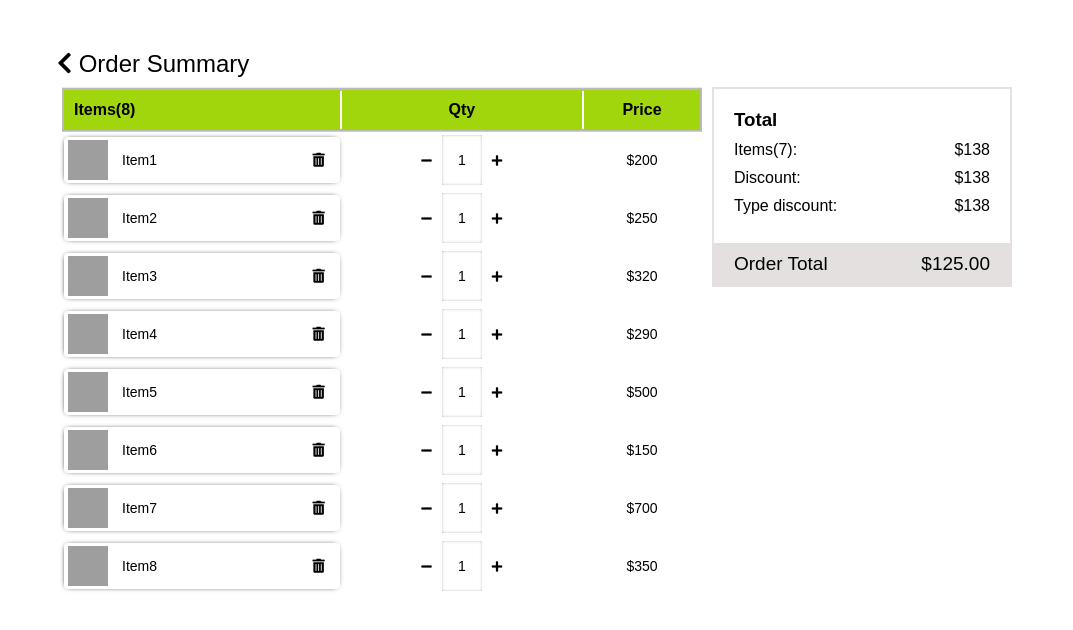
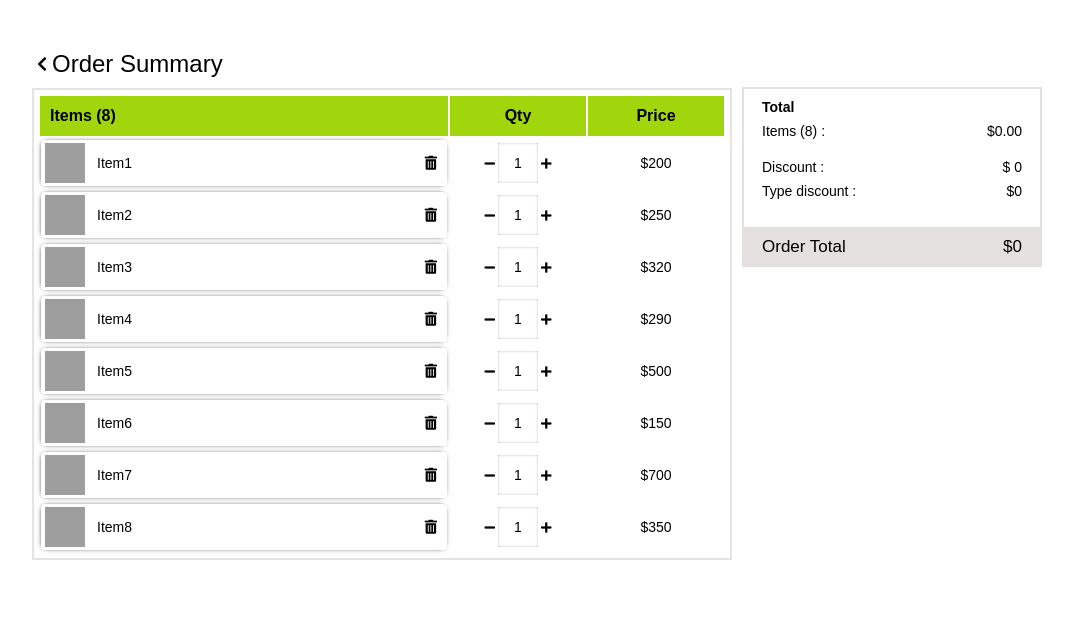
Before and after one commit to subhamdas461/HackerEarth-ShoppingCart, a React (Create React App) app: page / in a window 1280 px wide. Shown: the top 630 px of the page, without its empty margins (108-1181 px from the left). Built offline with nearby package versions, Linux system fonts and the light colour scheme; grey boxes are pictures that could not be loaded.

Commit message:
made few adjustments to UI and setup state

```diff
--- a/src/App.css
+++ b/src/App.css
@@ -10,25 +10,34 @@ body {
 #main-wrapper {
     display: flex;
     justify-content: center;
-    flex-wrap: wrap;
+    /* flex-wrap: wrap; */
+    padding: 20px;
 }
+
 /* Styling for the right items list */
 .summary-head {
     font-size: 24px;
-    font-weight: 100;
-    margin: 50px 0 0 5px;
+    font-weight: 300;
+    margin: 30px 0 0 10px;
+    display: flex;
+    align-items: center;
+}
+.summary-head .fa-chevron-left {
+    font-size: 16px;
+    padding: 5px;
 }
 table {
-    width: 80vmin;
+    width: 100vmin;
     text-align: left;
     margin: 10px;
+    padding: 4px;
     max-width: 700px;
-    min-width: 300px;
+    min-width: 380px;
+    border: 2px solid rgb(230, 227, 227);
 }
 
 thead {
     background-color: rgb(160, 214, 11);
-    box-shadow: 0px -0.3px 0px 2px rgb(187, 186, 186);
     height: 40px;
 }
 thead .th-item {
@@ -37,8 +46,8 @@ thead .th-item {
 
 td {
     font-size: 14px;
-    padding: 2px 0;
-    margin: 5px 0;
+    padding: 3px 0;
+    margin: 2px 1px;
 }
 
 td:nth-child(2),
@@ -46,12 +55,14 @@ td:nth-child(3),
 thead th:nth-child(2),
 thead th:nth-child(3) {
     text-align: center;
+    width: 20%;
 }
+
 tbody .main-item-name {
     position: relative;
     display: flex;
     align-items: center;
-    height: 46px;
+    /* height: 46px; */
     border-radius: 4px;
     box-shadow: 0px 0px 7px -4px, -1px 0px 5px -3px;
 }
@@ -59,24 +70,26 @@ tbody .main-item-name img {
     margin: 0 4px;
     width: 40px;
     height: 40px;
+    background-color: rgb(168, 166, 166);
 }
 
 tbody .name {
-    margin: 0 0 0 10px;
+    margin: 0 0 0 8px;
 }
 .delete-btn {
     position: absolute;
-    right: 0px;
-    padding: 15px;
+    right: 8px;
+    padding: 2px;
+    cursor: pointer;
 }
 
 /* quantity part */
 td .nos-item {
     display: inline-block;
     width: 40px;
-    height: 50px;
-    line-height: 50px;
-    margin: 0 10px;
+    height: 40px;
+    line-height: 40px;
+    margin: 0 3px;
     box-shadow: inset 0 0 4px -2.5px;
 }
 .minus-item,
@@ -89,22 +102,47 @@ td .nos-item {
 .checkout-box {
     width: 300px;
     border: 2px solid rgba(214, 208, 208, 0.63);
-    height: 200px;
-    margin: 87px 0 50px 0;
-    padding: 20px;
+    height: 180px;
+    margin: 67px 0 50px 0;
+    padding: 10px 18px;
     position: relative;
+    font-size: 14px;
+}
+.checkout-box .total-text {
+    font-size: 14px;
 }
 .checkout-box > div {
     display: flex;
     justify-content: space-between;
-    margin: 10px 0;
+    margin: 8px 0;
 }
+.checkout-box .ch-items-dis {
+    margin-top: 20px;
+}
+
 .ch-total {
-    font-size: 19px;
+    font-size: 17px;
     width: 100%;
     position: absolute;
     left: 0;
     bottom: -10px;
-    padding: 10px 20px;
+    padding: 10px 18px;
     background-color: rgb(228, 224, 224);
 }
+
+@media only screen and (max-width: 1100px) {
+    #main-wrapper {
+        /* display: block; */
+        flex-direction: column-reverse;
+        align-items: center;
+    }
+    .checkout-box {
+        margin: 10px 0 0 10px;
+    }
+}
+@media only screen and (max-width: 768px) {
+    table {
+        width: 95vw;
+        margin: inherit auto;
+    }
+}
--- a/src/App.js
+++ b/src/App.js
@@ -2,12 +2,16 @@ import "./App.css";
 import Checkout from "./Components/Checkout/Checkout";
 
 import Main from "./Components/ItemColumn/Main";
+import DataContext from "./DataContext";
+
 function App() {
     return (
-        <div id="main-wrapper">
-            <Main />
-            <Checkout />
-        </div>
+        <DataContext>
+            <div id="main-wrapper">
+                <Main />
+                <Checkout />
+            </div>
+        </DataContext>
     );
 }
 
--- a/src/Components/Checkout/Checkout.jsx
+++ b/src/Components/Checkout/Checkout.jsx
@@ -1,24 +1,29 @@
-import React from "react";
+import { useContext, useEffect } from "react";
+import { ItemsContext } from "../../DataContext";
 
 const Checkout = () => {
+    const { state } = useContext(ItemsContext);
+
     return (
         <div className="checkout-box">
-            <h3>Total</h3>
-            <div className="ch-items">
-                <p>Items(7): </p>
-                <p className="ch-item-amount">$138</p>
+            <h3 className="total-text">Total</h3>
+            <div className="ch-items ">
+                <p>Items ({state.data.length}) : </p>
+                <p className="ch-item-amount">
+                    ${state.initialTotal.toFixed(2)}
+                </p>
             </div>
-            <div className="ch-items">
-                <p>Discount: </p>
-                <p className="ch-item-amount">$138</p>
+            <div className="ch-items-dis">
+                <p>Discount : </p>
+                <p className="ch-item-amount">$ {state.disPrice}</p>
             </div>
-            <div className="ch-items">
-                <p>Type discount: </p>
-                <p className="ch-item-amount">$138</p>
+            <div className="ch-items-typ-dis">
+                <p>Type discount : </p>
+                <p className="ch-item-amount">${state.typeDisPrice}</p>
             </div>
             <div className="ch-total">
                 <p>Order Total</p>
-                <p className="total-amount">$125.00</p>
+                <p className="total-amount">${state.grandTotal}</p>
             </div>
         </div>
     );
--- a/src/Components/ItemColumn/Item.jsx
+++ b/src/Components/ItemColumn/Item.jsx
@@ -1,8 +1,11 @@
-import React from "react";
-import { data } from "../../data.json";
+import { useContext } from "react";
+
+import { ItemsContext } from "../../DataContext";
 
 const Item = () => {
-    return data.map((e) => {
+    const { state, dispatch } = useContext(ItemsContext);
+
+    return state.data.map((e) => {
         return (
             <tr key={e.id}>
                 <td className="main-item-name">
@@ -13,11 +16,21 @@ const Item = () => {
                     </span>
                 </td>
                 <td>
-                    <span className="minus-item">
+                    <span
+                        className="minus-item"
+                        onClick={() =>
+                            dispatch({ type: "DECREMENT", id: e.id })
+                        }
+                    >
                         <i className="fa fa-minus"></i>
                     </span>
-                    <span className="nos-item">{1}</span>
-                    <span className="plus-item">
+                    <span className="nos-item">{e.qty}</span>
+                    <span
+                        className="plus-item"
+                        onClick={() =>
+                            dispatch({ type: "INCREMENT", id: e.id })
+                        }
+                    >
                         <i className="fa fa-plus"></i>
                     </span>
                 </td>
--- a/src/Components/ItemColumn/Main.jsx
+++ b/src/Components/ItemColumn/Main.jsx
@@ -1,7 +1,11 @@
-import React from "react";
-import { data } from "../../data.json";
+import { useContext } from "react";
+
 import Item from "./Item";
+
+import { ItemsContext } from "../../DataContext";
 const Main = () => {
+    const { state } = useContext(ItemsContext);
+
     return (
         <div>
             <h1 className="summary-head">
@@ -11,7 +15,7 @@ const Main = () => {
             <table>
                 <thead>
                     <tr className="thead-row">
-                        <th className="th-item">Items({data.length})</th>
+                        <th className="th-item">Items ({state.data.length})</th>
                         <th className="th-quantity">Qty</th>
                         <th className="th-price">Price</th>
                     </tr>
--- /dev/null
+++ b/src/DataContext.js
@@ -0,0 +1,57 @@
+import { createContext, useReducer } from "react";
+import { data } from "./data.json";
+export const ItemsContext = createContext();
+
+const reducer = (state, { type, id }) => {
+    switch (type) {
+        case "INCREMENT": {
+            let newAddItem = state.data.map((e) => {
+                if (e.id === id) {
+                    return { ...e, qty: e.qty + 1 };
+                } else {
+                    return e;
+                }
+            });
+            return { ...state, data: newAddItem };
+        }
+        case "DECREMENT": {
+            let newDecItem = state.data.map((e) => {
+                if (e.id === id) {
+                    return { ...e, qty: e.qty - 1 };
+                }
+                return e;
+            });
+            return { ...state, data: newDecItem };
+        }
+        default:
+            return state;
+    }
+};
+const DataContext = ({ children }) => {
+    data.map((e) => {
+        return (e["qty"] = 1);
+    });
+
+    const initialState = {
+        data,
+        initialTotal: 0,
+        disPrice: 0,
+        typeDisPrice: 0,
+        grandTotal: 0,
+    };
+
+    const [state, dispatch] = useReducer(reducer, initialState);
+
+    return (
+        <ItemsContext.Provider
+            value={{
+                state,
+                dispatch,
+            }}
+        >
+            {children}
+        </ItemsContext.Provider>
+    );
+};
+
+export default DataContext;
```
